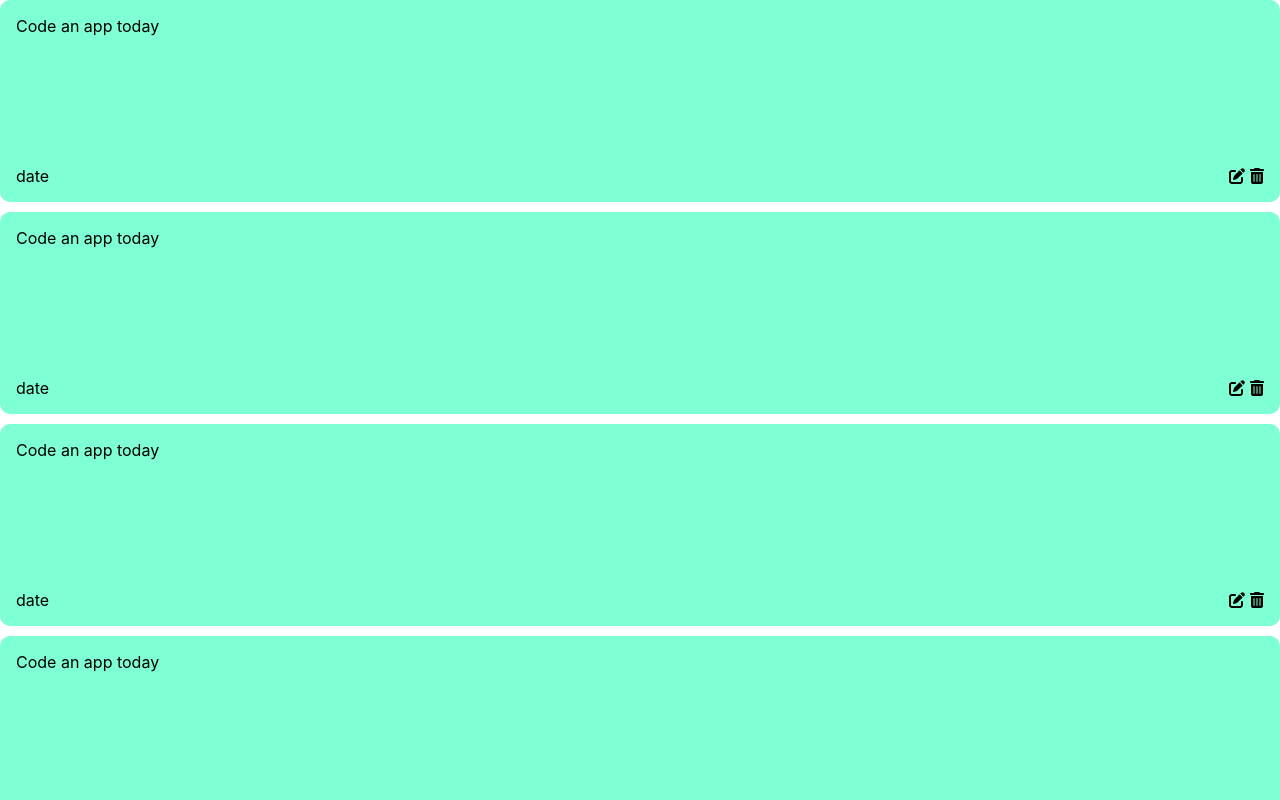
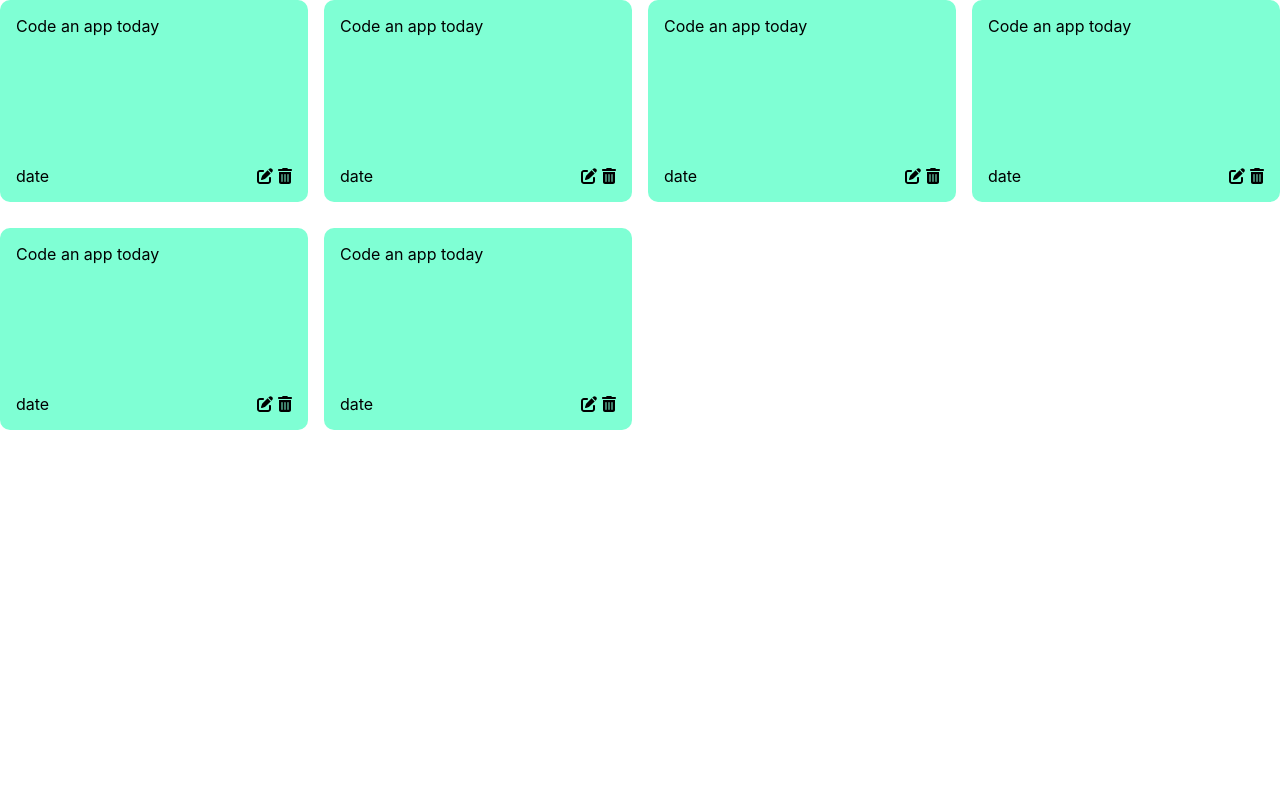
Before and after one commit to JubzCodes/simple-notes, a React (Create React App) app: page / in a window 1280 px wide. Shown: the top 800 px of the page. Built offline with nearby package versions, Linux system fonts and the light colour scheme; the HTML template or start-up script is replaced by a standard one.

Commit message:
add list css

```diff
--- a/src/App.css
+++ b/src/App.css
@@ -7,6 +7,12 @@
   border-radius: 10px;
   padding: 1rem;
   min-height: 170px
+}
+
+.notes-list {
+  display: grid;
+  grid-gap: 1rem;grid-template-columns: repeat(auto-fit, minmax(300px, 1fr));
+
 }
 
 .footer {
--- a/src/components/NoteList.js
+++ b/src/components/NoteList.js
@@ -3,7 +3,7 @@ import Note from './Note'
 
 const NoteList = () => {
   return (
-    <div>
+    <div className='notes-list'>
       <Note />
       <Note />
       <Note />
```
